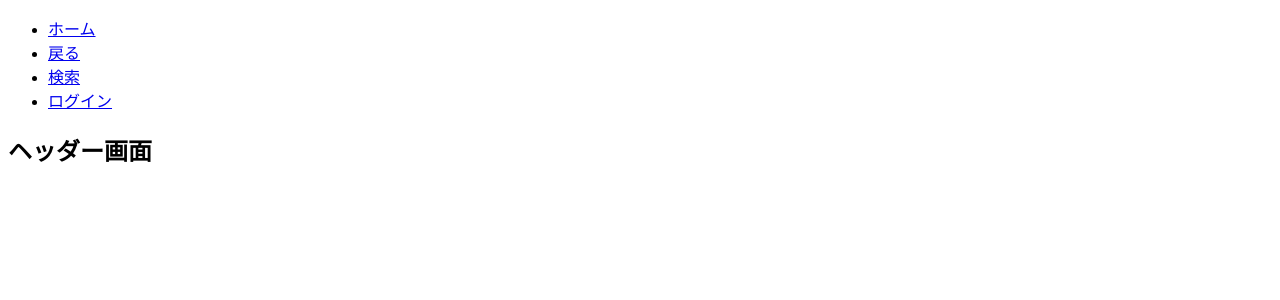
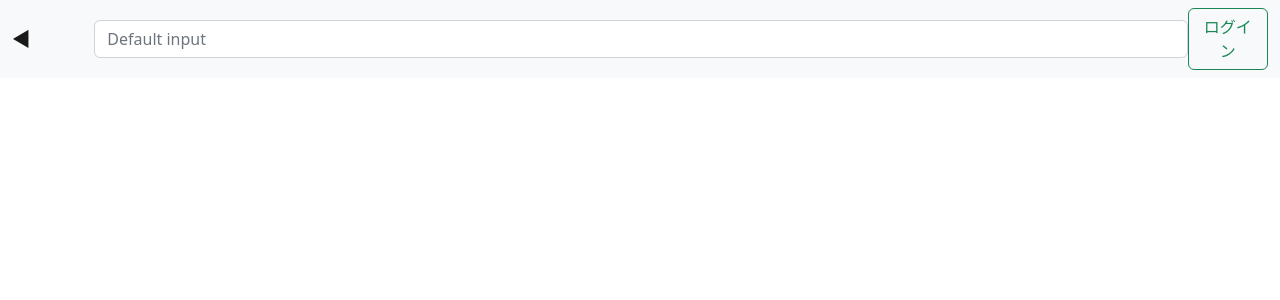
Before and after one commit to ASO2101166/Strategy-Desk, a PHP site: page /frontend/Headline.php in a window 1280 px wide. Shown: the top 300 px of the page. Run offline with PHP 8.4, Linux system fonts and the light colour scheme.

Commit message:
ヘッダー

```diff
--- a/04_ソースコード/frontend/Headline.php
+++ b/04_ソースコード/frontend/Headline.php
@@ -6,26 +6,47 @@
     <meta name="viewport" content="width=device-width, initial-scale=1">
     <link rel="stylesheet" href="https://cdn.jsdelivr.net/npm/bootstrap-icons@1.10.2/font/bootstrap-icons.css">
     <meta name="description" content="ここにサイト説明を入れます">
-    <link rel="stylesheet" href="">
+    <link rel="stylesheet" href="https://cdn.jsdelivr.net/npm/bootstrap@5.2.3/dist/css/bootstrap.min.css" integrity="sha384-rbsA2VBKQhggwzxH7pPCaAqO46MgnOM80zW1RWuH61DGLwZJEdK2Kadq2F9CUG65" crossorigin="anonymous">
 </head>
 <body>
   <header>
-        <nav>
-          <ul>
-            <li><a href="#">ホーム</a></li>
-            <li><a href="#">戻る</a></li>
-            <li><a href="#">検索</a></li>
-            <li><a href="#">ログイン</a></li>
+  <nav class="navbar navbar-expand-lg navbar-light bg-light">
+  <div class="container-fluid">
+    <a class="navbar-brand" href="#">◀</a>
+    <button class="navbar-toggler" type="button" data-bs-toggle="collapse" data-bs-target="#navbarSupportedContent" aria-controls="navbarSupportedContent" aria-expanded="false" aria-label="Toggle navigation">
+      <span class="navbar-toggler-icon"></span>
+    </button>
+    <div class="collapse navbar-collapse" id="navbarSupportedContent">
+      <ul class="navbar-nav me-auto mb-2 mb-lg-0">
+        <li class="nav-item">
+          <a class="nav-link active" aria-current="page" href="#"></a>
+        </li>
+        <li class="nav-item">
+          <a class="nav-link" href="#"></a>
+        </li>
+          <ul class="dropdown-menu" aria-labelledby="navbarDropdown">
+            <li><a class="dropdown-item" href="#">Action</a></li>
+            <li><a class="dropdown-item" href="#">Another action</a></li>
+            <li><hr class="dropdown-divider"></li>
+            <li><a class="dropdown-item" href="#">Something else here</a></li>
           </ul>
+        </li>
+        <li class="nav-item">
+          <a class="nav-link disabled" href="#" tabindex="-1" aria-disabled="true"></a>
+        </li>
+      </ul>
+      <input class="form-control" type="text" placeholder="Default input" aria-label="default input example">
+      <form class="d-flex">
+        <button class="btn btn-outline-success" type="submit">ログイン
+        </button>
+      </form>
+    </div>
+  </div>
 </nav>
   </header>
 
     <div class="content">
-        <h2>ヘッダー画面</h2>
 </div>
-
-      <footer>
-        <!-- フッターの内容 -->
-      </footer>
-    </body>
+<script src="https://cdn.jsdelivr.net/npm/vue/dist/vue.js"></script>
+<script src="./script/script/script.js"></script>
 </html>
```
Also changed, not shown: 04_ソースコード/frontend/Questionnaire.php (+12 -0 lines), 04_ソースコード/static/css/Headine.css (added, +9 -0 lines). Lines whose indentation alone changed are shown as unchanged.
